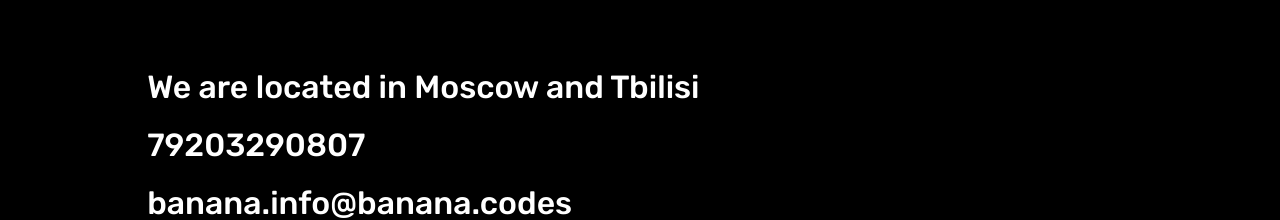
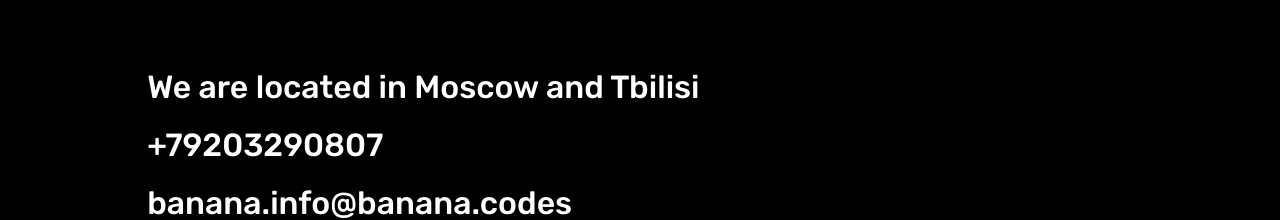
Before and after one commit to separatrixxx/banana_codes, a Next.js app: page / in a window 1280 px wide. Shown: the part 3347-3567 px from the top of the page. Built offline with nearby package versions, Linux system fonts and the light colour scheme.

Commit message:
update get_contacts

```diff
--- a/components/Contacts/ContactsBlock/ContactsBlock.tsx
+++ b/components/Contacts/ContactsBlock/ContactsBlock.tsx
@@ -3,21 +3,25 @@ import { useRouter } from 'next/router';
 import { setLocale } from '../../../helpers/locale.helper';
 import { Htag } from '../../Common/Htag/Htag';
 import { ContactsForm } from '../ContactsForm/ContactsForm';
+import { ContactsData } from '../../../interfaces/contacts.interface';
+import { getContactsData } from '../../../helpers/get_contacts';
 
 
 export const ContactsBlock = (): JSX.Element => {
     const router = useRouter();
+
+    const contactsData: ContactsData = getContactsData();
 
     return (
         <div className={styles.contactsBlock}>
             <Htag tag='m' className={styles.located}>
                 {setLocale(router.locale).located}
             </Htag>
-            <Htag tag='m' onClick={() => router.push('tel:+79203290807')}>
-                79203290807
+            <Htag tag='m' onClick={() => router.push(`tel:${contactsData.phone}`)}>
+                {contactsData.phone}
             </Htag>
-            <Htag tag='m' onClick={() => router.push('mailto:banana.info@banana.codes')}>
-                banana.info@banana.codes
+            <Htag tag='m' onClick={() => router.push(`mailto:${contactsData.email}`)}>
+                {contactsData.email}
             </Htag>
             <Htag tag='m' className={styles.or}>
                 {setLocale(router.locale).or + '...'}
--- /dev/null
+++ b/helpers/get_contacts.tsx
@@ -0,0 +1,9 @@
+import { ContactsData } from "../interfaces/contacts.interface";
+
+
+export function getContactsData(): ContactsData {
+    return {
+        phone: '+79203290807',
+        email: 'banana.info@banana.codes',
+    }
+}
--- a/interfaces/contacts.interface.ts
+++ b/interfaces/contacts.interface.ts
@@ -4,3 +4,8 @@ export interface ContactsInterface {
     phone: string,
     message: string,
 }
+
+export interface ContactsData {
+    phone: string,
+    email: string,
+}
```
